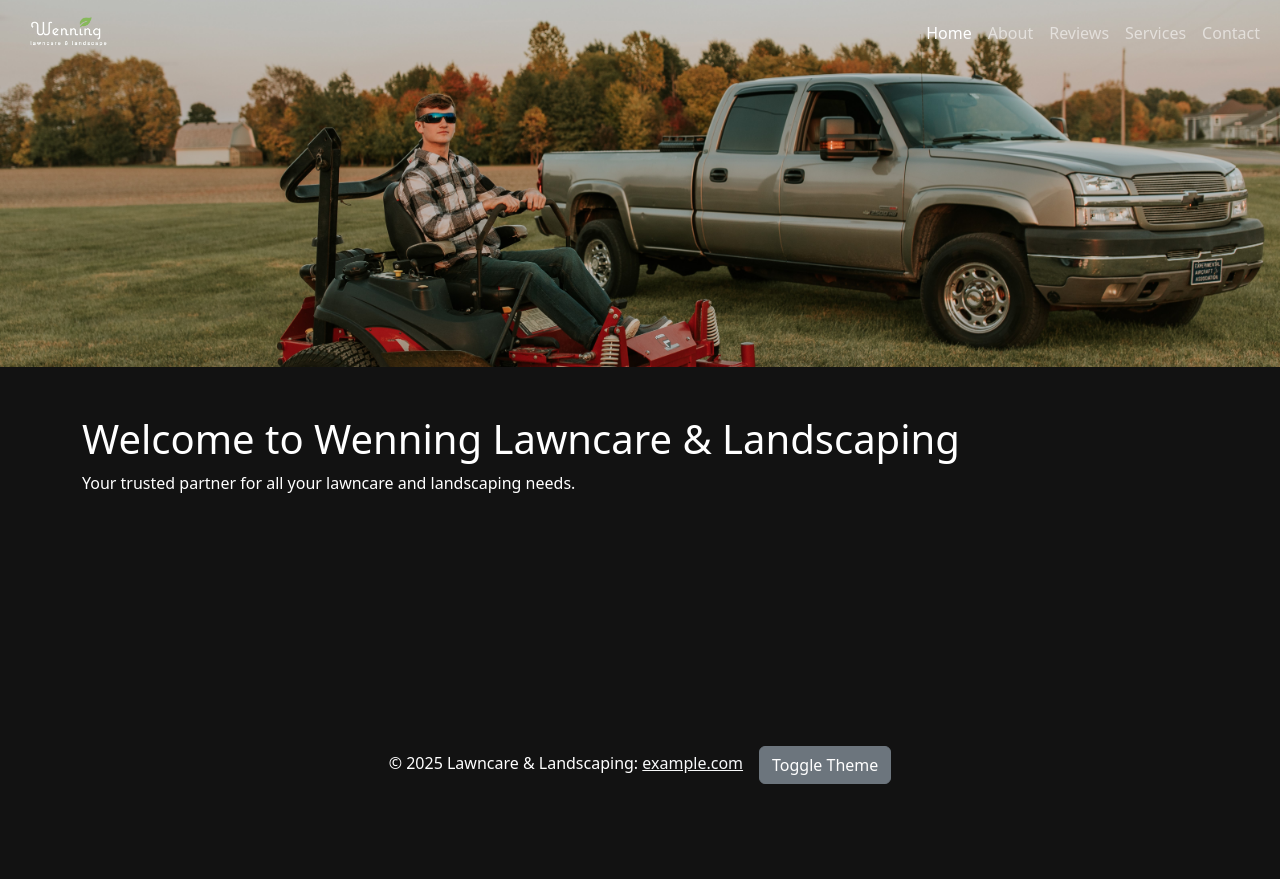
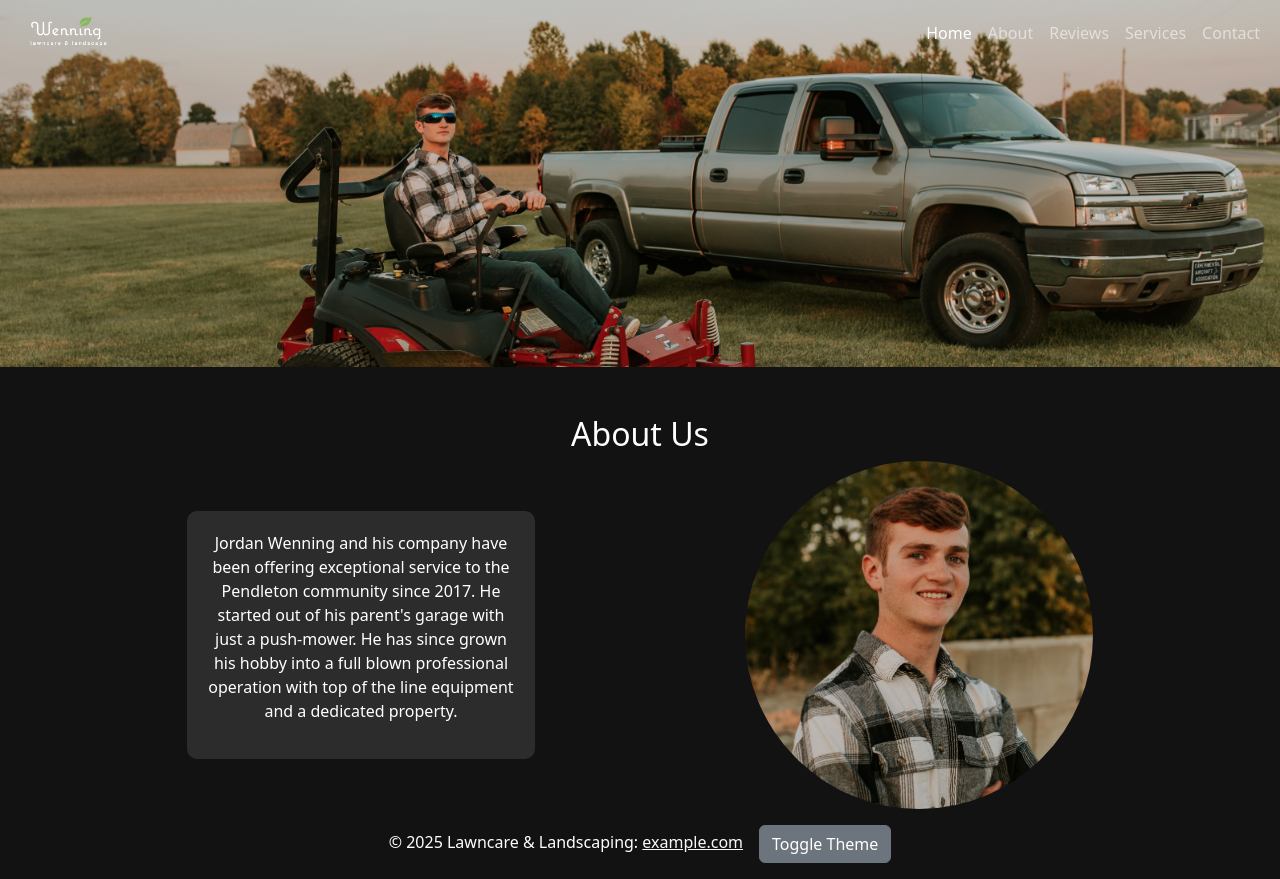
Before and after one commit to alexanderhunterking/wenning-lawncare, a Vue app: page / in a window 1280 px wide. Before the commit the page ends 800 px from the top, so only its background shows below. Built offline with nearby package versions, Linux system fonts and the light colour scheme.

Commit message:
about section (i know it looks bad)

```diff
--- a/src/App.vue
+++ b/src/App.vue
@@ -5,8 +5,24 @@
       <img :src="bannerImage" alt="Banner" class="banner-image">
     </div>
     <div class="container mt-5">
-      <h1>Welcome to Wenning Lawncare & Landscaping</h1>
-      <p>Your trusted partner for all your lawncare and landscaping needs.</p>
+      <div class="row">
+        <div class="col-12 text-center">
+          <h2>About Us</h2>
+        </div>
+      </div>
+      <div class="container about-section">
+        <div class="row justify-content-center align-items-center">
+          <div class="col-md-4 order-2 order-md-1 text-center about-text">
+            <div class="text-box">
+              <p>Jordan Wenning and his company have been offering exceptional service to the Pendleton community since 2017. He started out of his parent's garage with just a push-mower. He has since grown his hobby into a full blown professional operation with top of the line equipment and a dedicated property.</p>
+            </div>
+          </div>
+          <div class="col-md-2 order-3 order-md-2"></div>
+          <div class="col-md-4 text-center order-1 order-md-3">
+            <img :src="aboutImage" alt="Jordan Wenning" class="about-image">
+          </div>
+        </div>
+      </div>
     </div>
     <Footer @toggle-theme="toggleTheme" :theme="theme" />
   </div>
@@ -16,6 +32,7 @@
 import NavBar from './components/NavBar.vue'
 import Footer from './components/Footer.vue'
 import bannerImage from './assets/JordanWenning-2930_Original.JPG'
+import aboutImage from './assets/JordanWenning-2753_Original.JPG'
 
 export default {
   name: 'App',
@@ -26,7 +43,8 @@ export default {
   data() {
     return {
       theme: 'dark-mode',
-      bannerImage
+      bannerImage,
+      aboutImage
     }
   },
   methods: {
@@ -73,4 +91,33 @@ body.dark-mode {
   width: 100%;
   height: auto;
 }
+
+.about-section {
+  display: flex;
+  align-items: center;
+}
+
+.about-text {
+  display: flex;
+  align-items: center;
+  height: 100%;
+}
+
+.text-box {
+  background-color: #2c2c2c; /* Slightly lighter gray than the background */
+  padding: 20px;
+  border-radius: 10px;
+}
+
+.about-image {
+  width: 100%;
+  height: auto;
+  border-radius: 50%;
+}
+
+@media (max-width: 768px) {
+  .about-image {
+    width: 70%;
+  }
+}
 </style>
--- a/src/components/Footer.vue
+++ b/src/components/Footer.vue
@@ -27,7 +27,7 @@ export default {
 
 <style scoped>
 .footer {
-  position: fixed;
+  position: relative;
   left: 0;
   bottom: 0;
   width: 100%;
```
Also changed, not shown: src/assets/JordanWenning-2753_Original.JPG (added).
